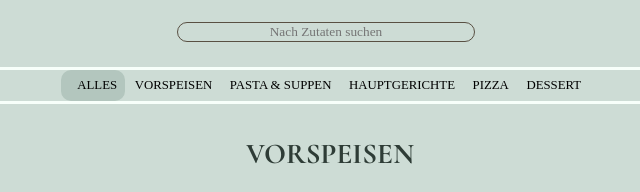
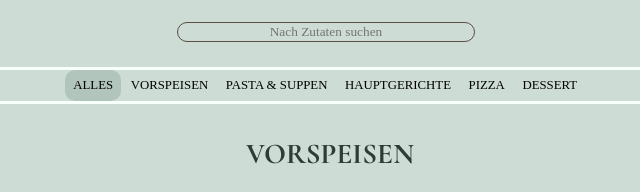
Before and after one commit to reem0078/Sofwareproject-Nonnas-Kuche, a website: page index.html in a window 1280 px wide. In both pictures the pointer is over the button "ALLES". Shown: the part 145-337 px from the top of the page, 314-954 px from the left. Drawn offline with nearby package versions, Linux system fonts and the light colour scheme; a web font is replaced by a local one.

Commit message:
category hover

```diff
--- a/style.css
+++ b/style.css
@@ -45,7 +45,7 @@ header p{
     background: transparent;
     text-align: center;
     font-family: "GFS Didot", serif;
-    color: black;
+    color: #2e3c36;
 }
 
 .no-results{
@@ -77,9 +77,9 @@ header p{
 }
 
 .category-nav button:hover {
-    background:#6183753f;
+    background:#61837541;
     border-radius: 10px;
-    padding-left:1rem;
+    padding-left:0.5rem;
 }
 
 .menu{
```
